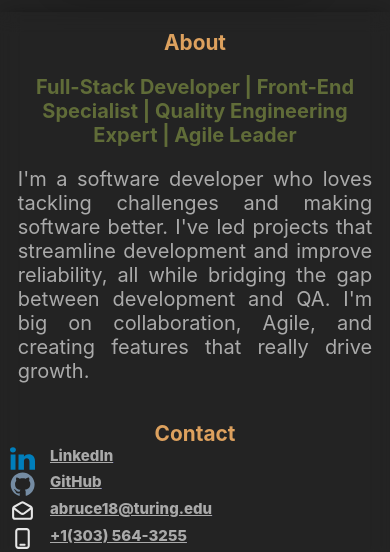
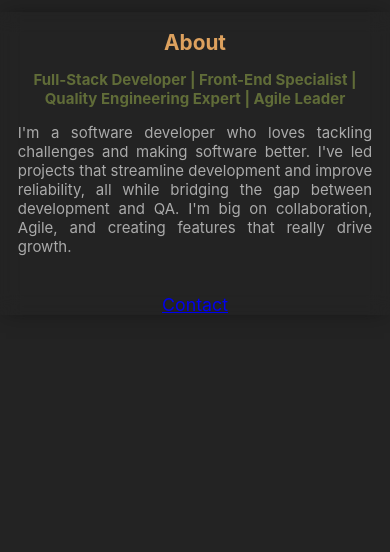
Before and after one commit to Alexbruce1/portfolio2024, a React (Create React App) app: page /resume in a window 390 px wide. Shown: the part 1458-2010 px from the top of the page. After the commit the page ends 1791 px from the top, so only its background shows below. Built offline with nearby package versions, Linux system fonts and the light colour scheme.

Commit message:
Replace footer links with component links

```diff
--- a/src/Components/Footer.css
+++ b/src/Components/Footer.css
@@ -6,7 +6,6 @@
   justify-content: space-between;
   font-size: calc(10px + 2vmin);
   padding: 0;
-  /* margin-top: 3em; */
   width: 100%;
 }
 
@@ -49,7 +48,7 @@
 
 .footer-link {
   display: flex;
-  margin: 0;
+  margin: 5px 0;
   justify-content: flex-start;
   height: 1em;
 }
@@ -64,10 +63,6 @@
 
 .footer-link-location:hover img {
   filter: invert(50%) saturate(50) sepia(100%) hue-rotate(310deg);
-}
-
-.links-container .footer-link {
-  margin-bottom: .5em;
 }
 
 .footer-icon {
@@ -104,22 +99,41 @@
     box-sizing: border-box;
   }
 
+  .footer-about p {
+    font-size: 15px;
+  }
+
   .footer-section {
     width: 100%;
     margin: auto;
   }
 
-  .links-container {
-    text-align: center;
+  .footer-contact * {
+    /* text-align: center;
     padding: 0 10px;
+    display: flex;
+    flex-direction: column;
+    justify-content: space-between; */
+
+
+    visibility: hidden;
+    height: 0;
   }
 
   .footer-link {
-    /* text-decoration: none;
-    display: grid;
-    grid-template-columns: 50% auto;
-    margin: 0 auto;
-    width: auto;
-    padding: 1em auto; */
+    /* justify-content: space-between;
+    width: 260px;
+    margin: 2em auto; */
+
+
+    height: 0;
+  }
+
+  .footer-text {
+    /* font-size: 12px; */
+  }
+
+  .footer-link-location {
+    visibility: hidden;
   }
 }
--- a/src/Components/Footer.js
+++ b/src/Components/Footer.js
@@ -1,4 +1,5 @@
-import React from 'react';
+import React, { useEffect, useState } from 'react';
+import { Link } from 'react-router-dom';
 import './Footer.css';
 import LI from '../assets/tech-svgs/li.svg';
 import GH from '../assets/tech-svgs/gh.svg';
@@ -8,6 +9,19 @@ import pin from '../assets/tech-svgs/pin.svg';
 
 
 function Footer() {
+  const [isMobile, setIsMobile] = useState(window.innerWidth < 840);
+
+  useEffect(() => {
+    const handleResize = () => {
+      setIsMobile(window.innerWidth < 1001);
+    };
+
+    window.addEventListener('resize', handleResize);
+
+    return () => window.removeEventListener('resize', handleResize);
+  }, []);
+
+
   return(
     <div className='Footer'>
       <div className='footer-items-container'>
@@ -43,6 +57,9 @@ function Footer() {
             </div>
           </div>
         </div>
+        { isMobile ? <div>
+          <Link to="/contact">Contact</Link>
+        </div> : null}
       </div>
     </div>
   )
--- a/src/Components/Home.js
+++ b/src/Components/Home.js
@@ -72,25 +72,21 @@ const icons = [
 const recommendations = [
   {
     name: 'Alexander E',
-    // role: 'Senior Software Engineer',
     relationship: 'Fellow student',
     comment: 'I have worked closely with Alex on several JavaScript-based projects and can confidently recommend him as someone who deeply understands programming concepts. Alex has a talent for summarizing difficult programming concepts and explaining them clearly and concisely, which he demonstrated to me be helping me understand several ES6 concepts in a mere 10 minutes during the 2nd module of our software education program. Alex is the sort of programmer who takes the necessary time to fully understand concepts before implementing him, which ensures that he proceeds through his work in a calm, methodical fashion. Furthermore, he is truly talented in CSS and design, which he demonstrated during our joint MovieTracker project. With his excellent grasp of JavaScript and CSS design, I am confident that Alex will be a prime asset to any company he chooses to work for.',
   },
   {
     name: 'Benjamin H',
-    // role: 'Senior Consultant',
     relationship: 'Fellow student',
     comment: 'Alex was not only a skilled programmer but a skilled problem solver and excellent pair programming partner',
   },
   {
     name: 'Justin S',
-    // role: 'Army Veteran - Cannabis Cultivation',
     relationship: 'Fellow student',
     comment: 'Alex and I collaborated together on a project. He was a strong communicator and his articulation when working through problems made working with him very pleasant, and productive.',
   },
   {
     name: 'Aaron W',
-    // role: 'Software Engineer',
     relationship: 'Fellow student',
     comment: 'Alex is a driven and talented software developer.',
   },
--- a/src/Components/Resume.css
+++ b/src/Components/Resume.css
@@ -21,9 +21,8 @@
   max-width: 15em;
   border-radius: 10px;
   box-sizing: border-box;
-  box-shadow: var(--big-shadow);
   cursor: pointer;
-  transition-duration: .3s;
+  transition-duration: .2s;
 }
 
 .resume-download-link a {
@@ -32,9 +31,6 @@
   color: var(--light-text);
 }
 
-.resume-download-link:hover {
-  box-shadow: var(--bigger-shadow);
-}
 .resume-download-link:hover a {
   color: var(--accent-blue);
 }
```
